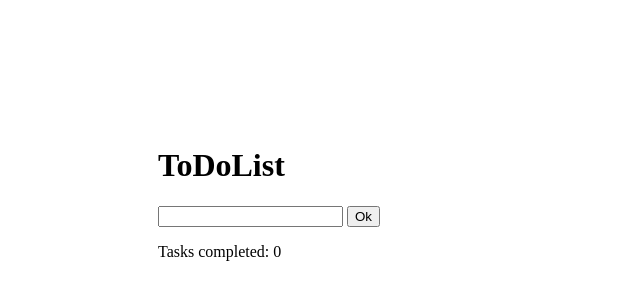
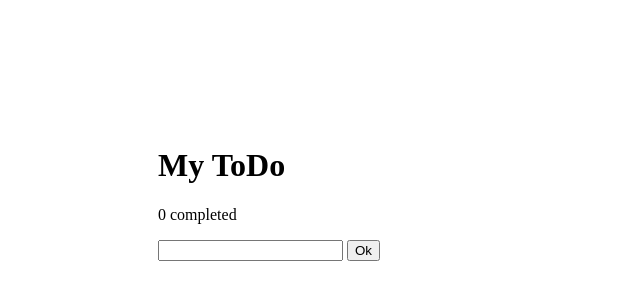
Before and after one commit to Kirill9m/HWork-4.0, a plain HTML site: page index.html in a window 1280 px wide. Shown: the part 182-482 px from the top of the page, without its empty margins (0-640 px from the left). Drawn offline with Linux system fonts and the light colour scheme.

```diff
--- a/index.html
+++ b/index.html
@@ -10,7 +10,8 @@
 </head>
 <body>
     <div class="container1">
-    <h1>ToDoList</h1>
+    <h1>My ToDo</h1>
+    <p id="count">0 completed</p>
         <div>
             <label for="taskWindow"></label>
             <input type="text" id="taskWindow" name="taskWindow">
@@ -19,9 +20,6 @@
         </div>
         <div class="listWindow">
             <ul class="listWindow" id="list"></ul>
-        </div>
-        <p id="count">Tasks completed: 0</p>
-    </div>
     <script src='main.js'></script>
 </body>
 </html>
```
